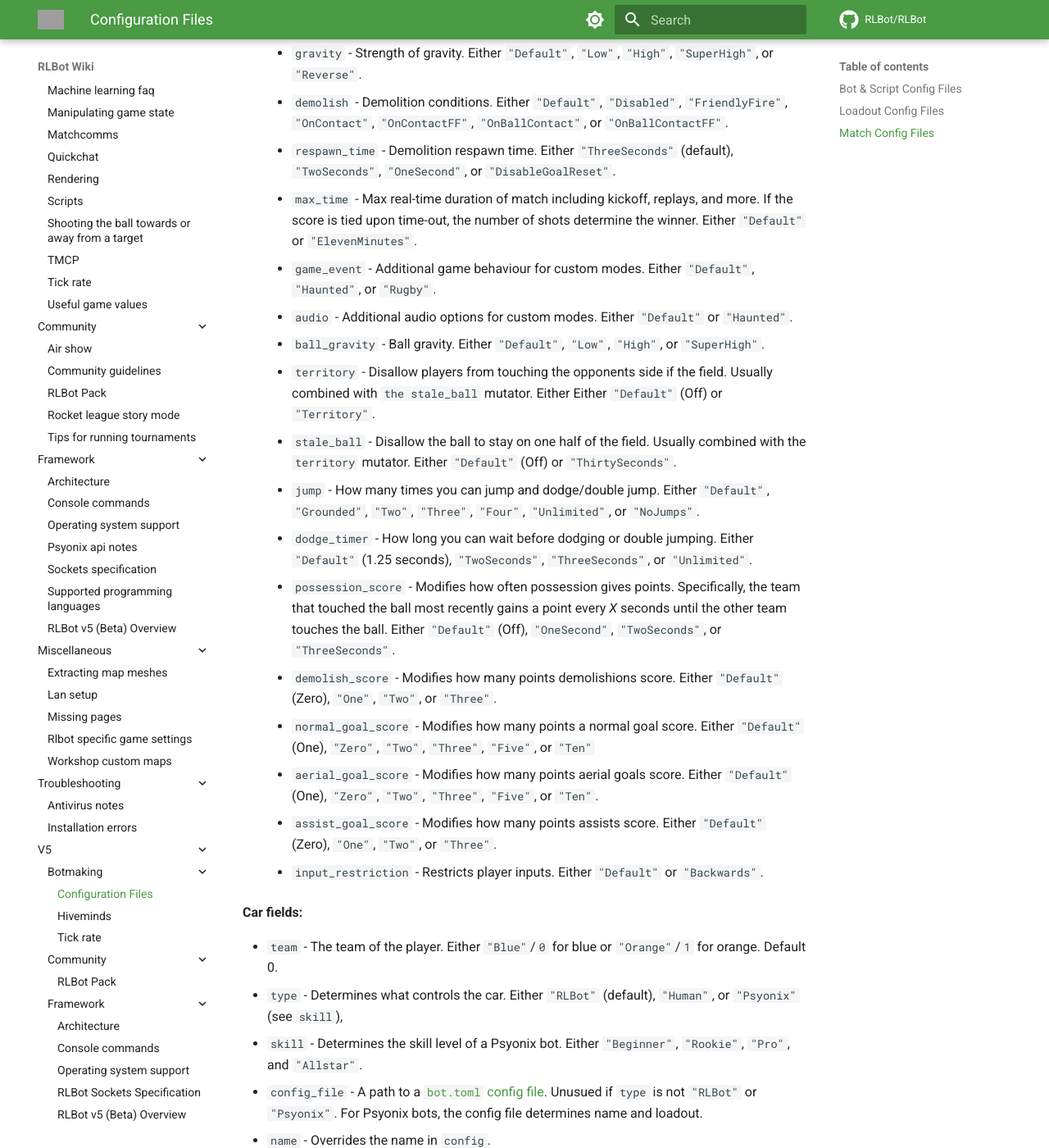
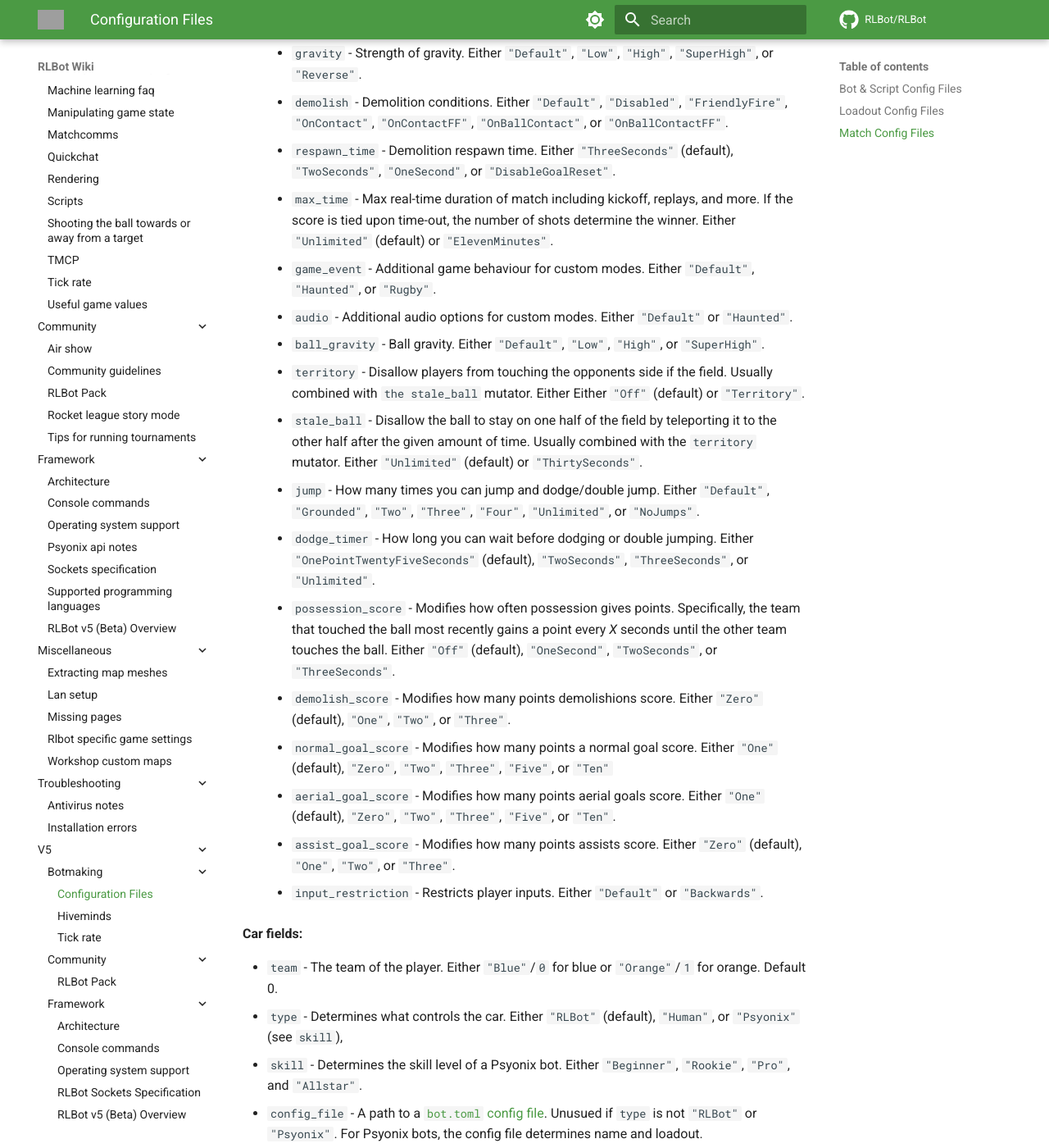
Before and after one commit to RLBot/wiki, an MkDocs documentation site: the page built from docs/v5/botmaking/config-files.md, in a window 1280 px wide and 1400 px high, scrolled down 4843 px. Shown: the whole window at 82% size. Built offline with MkDocs 1.6.1 and Material for MkDocs 9.7.7, drawn with Linux system fonts in a browser that asks for light colours; comment, search, counter and statistics services are not loaded; some of the changed text lies outside the part shown; grey boxes are pictures that could not be loaded.

Commit message:
Rename mutator defaults

````diff
--- a/docs/v5/botmaking/config-files.md
+++ b/docs/v5/botmaking/config-files.md
@@ -193,7 +193,7 @@ A match config file, e.g. `match.toml`, define a match and its settings, closely
     - `freeplay` - Boolean(default false). Whether or not to use freeplay instead of an exhibition match. This allows the players to use training keybinds, Bakkesmod plugins, and other features that are only allowed in free play.
 - `[mutators]`
     - `match_length` - Duration of the match. Either `"FiveMinutes"` (default), `"TenMinutes"`, `"TwentyMinutes"`, or `"Unlimited"`.
-    - `max_score` - Max score of match. If this score is reached, the team immediately wins. Either `"Default"`, `"OneGoal"`, `"ThreeGoals"`, `"FiveGoals"`, `"SevenGoals"`, `"TenGoals"`, `"TwentyGoals"`, `"ThirtyGoals"`, `"FortyGoals"`, `"FiftyGoals"`, `"SixtyGoals"`, `"SeventyGoals"`, `"EightyGoals"`, `"NinetyGoals"`, `"HundredGoals"`, or `"Unlimited"`.
+    - `max_score` - Max score of match. If this score is reached, the team immediately wins. Either `"Unlimited"` (default), `"OneGoal"`, `"ThreeGoals"`, `"FiveGoals"`, `"SevenGoals"`, `"TenGoals"`, `"TwentyGoals"`, `"ThirtyGoals"`, `"FortyGoals"`, `"FiftyGoals"`, `"SixtyGoals"`, `"SeventyGoals"`, `"EightyGoals"`, `"NinetyGoals"`, or `"HundredGoals"`.
     - `multi_ball` - The number of balls. Either `"One"` (default), `"Two"`, `"Four"`, or `"Six"`.
     - `overtime` - The overtime rules and tiebreaker. Either `"Unlimited"` (default), `"FiveMaxFirstScore"`, or `"FiveMaxRandomTeam"`.
     - `series_length` - The series length. Either `"Unlimited"` (default), `"ThreeGames"`, `"FiveGames"`, or `"SevenGames"`.
@@ -204,24 +204,24 @@ A match config file, e.g. `match.toml`, define a match and its settings, closely
     - `ball_size` - Ball size. Either `"Default"`, `"Small"`, `"Medium"`, `"Large"`, or `"Gigantic"`.
     - `ball_bounciness` - Ball bounciness. Either `"Default"`, `"Low"`, `"High"`, `"SuperHigh"`, or `"LowishBounciness"`.
     - `boost_amount` - Boost amount/recharge. Either `"NormalBoost"`, `"UnlimitedBoost"`, `"SlowRecharge"`, `"RapidRecharge"`, or `"NoBoost"`.
-    - `rumble` - Rumble item rules. Either `"NoRumble"` (default), `"DefaultRumble"`, `"Slow"`, `"Civilized"`, `"DestructionDerby"`, `"SpringLoaded"`, `"SpikesOnly"`, `"SpikeRush"`, `"HauntedBallBeam"`, `"Tactical"`, `"BatmanRumble"`, `"GrapplingOnly"`, or `"HaymakerOnly"`.
+    - `rumble` - Rumble item rules. Either `"Off"` (default), `"DefaultRumble"`, `"Slow"`, `"Civilized"`, `"DestructionDerby"`, `"SpringLoaded"`, `"SpikesOnly"`, `"SpikeRush"`, `"HauntedBallBeam"`, `"Tactical"`, `"BatmanRumble"`, `"GrapplingOnly"`, or `"HaymakerOnly"`.
     - `boost_strength` - Boost strength multiplier. Either `"One"` (default), `"OneAndAHalf"`, `"Two"`, `"Five"`, or `"Ten"`.
     - `gravity` - Strength of gravity. Either `"Default"`, `"Low"`, `"High"`, `"SuperHigh"`, or `"Reverse"`.
     - `demolish` - Demolition conditions. Either `"Default"`, `"Disabled"`, `"FriendlyFire"`, `"OnContact"`, `"OnContactFF"`, `"OnBallContact"`, or `"OnBallContactFF"`.
     - `respawn_time` - Demolition respawn time. Either `"ThreeSeconds"` (default), `"TwoSeconds"`, `"OneSecond"`, or `"DisableGoalReset"`.
-    - `max_time` - Max real-time duration of match including kickoff, replays, and more. If the score is tied upon time-out, the number of shots determine the winner. Either `"Default"` or `"ElevenMinutes"`.
+    - `max_time` - Max real-time duration of match including kickoff, replays, and more. If the score is tied upon time-out, the number of shots determine the winner. Either `"Unlimited"` (default) or `"ElevenMinutes"`.
     - `game_event` - Additional game behaviour for custom modes. Either `"Default"`, `"Haunted"`, or `"Rugby"`.
     - `audio` - Additional audio options for custom modes. Either `"Default"` or `"Haunted"`.
     - `ball_gravity` - Ball gravity. Either `"Default"`, `"Low"`, `"High"`, or `"SuperHigh"`.
-    - `territory` - Disallow players from touching the opponents side if the field. Usually combined with `the stale_ball` mutator. Either Either `"Default"` (Off) or `"Territory"`.
-    - `stale_ball` - Disallow the ball to stay on one half of the field. Usually combined with the `territory` mutator. Either `"Default"` (Off) or `"ThirtySeconds"`.
+    - `territory` - Disallow players from touching the opponents side if the field. Usually combined with `the stale_ball` mutator. Either Either `"Off"` (default) or `"Territory"`.
+    - `stale_ball` - Disallow the ball to stay on one half of the field by teleporting it to the other half after the given amount of time. Usually combined with the `territory` mutator. Either `"Unlimited"` (default) or `"ThirtySeconds"`.
     - `jump` - How many times you can jump and dodge/double jump. Either `"Default"`, `"Grounded"`, `"Two"`, `"Three"`, `"Four"`, `"Unlimited"`, or `"NoJumps"`.
-    - `dodge_timer` - How long you can wait before dodging or double jumping. Either `"Default"` (1.25 seconds), `"TwoSeconds"`, `"ThreeSeconds"`, or `"Unlimited"`.
-    - `possession_score` - Modifies how often possession gives points. Specifically, the team that touched the ball most recently gains a point every *X* seconds until the other team touches the ball. Either `"Default"` (Off), `"OneSecond"`, `"TwoSeconds"`, or `"ThreeSeconds"`.
-    - `demolish_score` - Modifies how many points demolishions score. Either `"Default"` (Zero), `"One"`, `"Two"`, or `"Three"`.
-    - `normal_goal_score` - Modifies how many points a normal goal score. Either `"Default"` (One), `"Zero"`, `"Two"`, `"Three"`, `"Five"`, or `"Ten"`
-    - `aerial_goal_score` - Modifies how many points aerial goals score. Either `"Default"` (One), `"Zero"`, `"Two"`, `"Three"`, `"Five"`, or `"Ten"`.
-    - `assist_goal_score` - Modifies how many points assists score. Either `"Default"` (Zero), `"One"`, `"Two"`, or `"Three"`.
+    - `dodge_timer` - How long you can wait before dodging or double jumping. Either `"OnePointTwentyFiveSeconds"` (default), `"TwoSeconds"`, `"ThreeSeconds"`, or `"Unlimited"`.
+    - `possession_score` - Modifies how often possession gives points. Specifically, the team that touched the ball most recently gains a point every *X* seconds until the other team touches the ball. Either `"Off"` (default), `"OneSecond"`, `"TwoSeconds"`, or `"ThreeSeconds"`.
+    - `demolish_score` - Modifies how many points demolishions score. Either `"Zero"` (default), `"One"`, `"Two"`, or `"Three"`.
+    - `normal_goal_score` - Modifies how many points a normal goal score. Either `"One"` (default), `"Zero"`, `"Two"`, `"Three"`, `"Five"`, or `"Ten"`
+    - `aerial_goal_score` - Modifies how many points aerial goals score. Either `"One"` (default), `"Zero"`, `"Two"`, `"Three"`, `"Five"`, or `"Ten"`.
+    - `assist_goal_score` - Modifies how many points assists score. Either `"Zero"` (default), `"One"`, `"Two"`, or `"Three"`.
     - `input_restriction` - Restricts player inputs. Either `"Default"` or `"Backwards"`.
 
 **Car fields:**
@@ -280,7 +280,7 @@ A match config file, e.g. `match.toml`, define a match and its settings, closely
     [mutators]
     # All mutators with default values
     match_length = "FiveMinutes"
-    max_score = "Default"
+    max_score = "Unlimited"
     multi_ball = "One"
     overtime = "Unlimited"
     game_speed = "Default"
@@ -290,23 +290,23 @@ A match config file, e.g. `match.toml`, define a match and its settings, closely
     ball_size = "Default"
     ball_bounciness = "Default"
     boost_amount = "NormalBoost"
-    rumble = "NoRumble"
+    rumble = "Off"
     boost_strength = "One"
     gravity = "Default"
     demolish = "Default"
     respawn_time = "ThreeSeconds"
-    max_time = "Default"
+    max_time = "Unlimited"
     game_event = "Default"
     audio = "Default"
     ball_gravity = "Default";
-    territory = "Default";
-    stale_ball = "Default";
+    territory = "Off";
+    stale_ball = "Unlimited";
     jump = "Default";
-    dodge_timer = "Default";
-    possession_score = "Default";
-    demolish_score = "Default";
-    normal_goal_score = "Default";
-    aerial_goal_score = "Default";
-    assist_goal_score = "Default";
+    dodge_timer = "OnePointTwentyFiveSeconds";
+    possession_score = "Off";
+    demolish_score = "Zero";
+    normal_goal_score = "One";
+    aerial_goal_score = "One";
+    assist_goal_score = "Zero";
     input_restriction = "Default";
     ```
````
